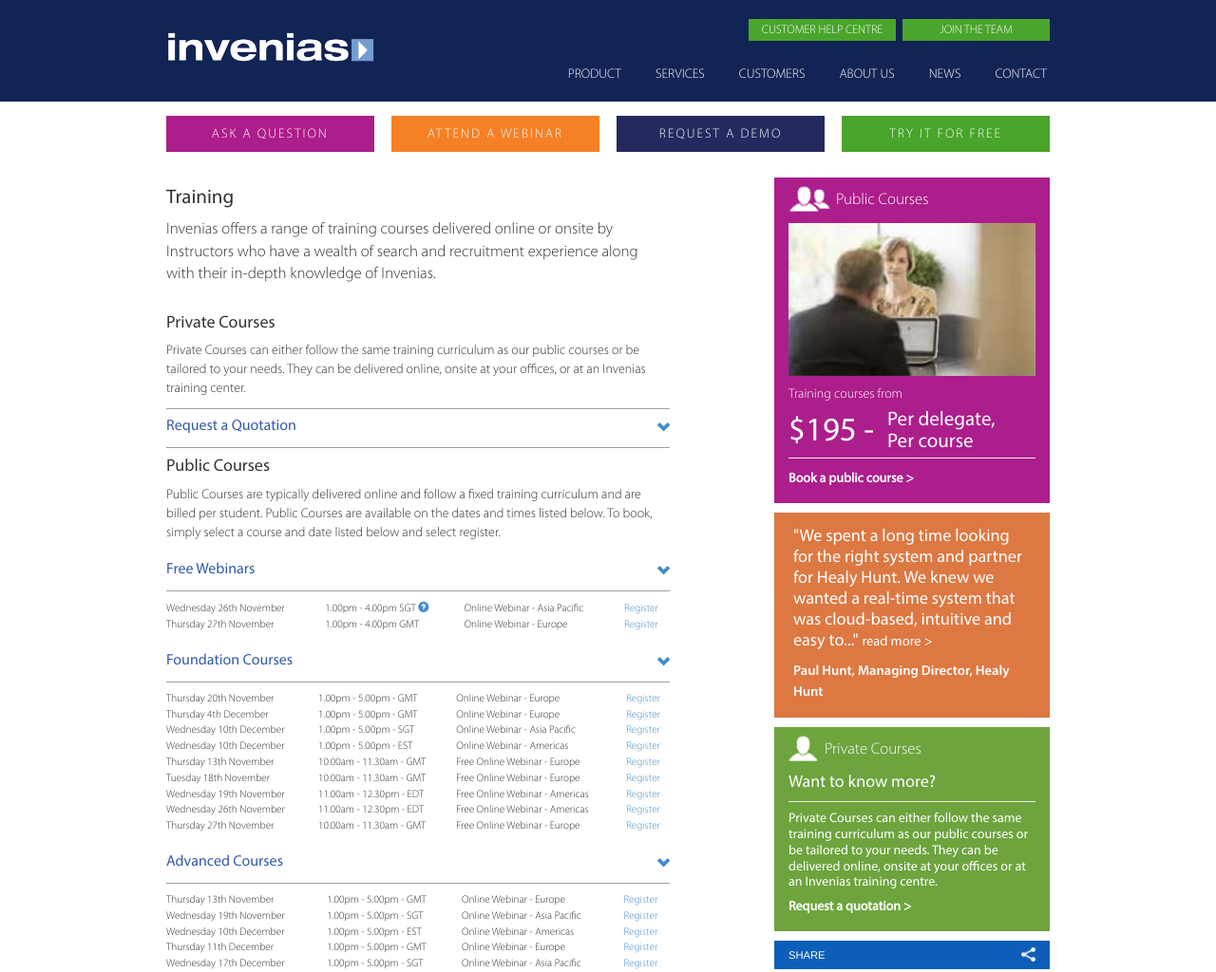
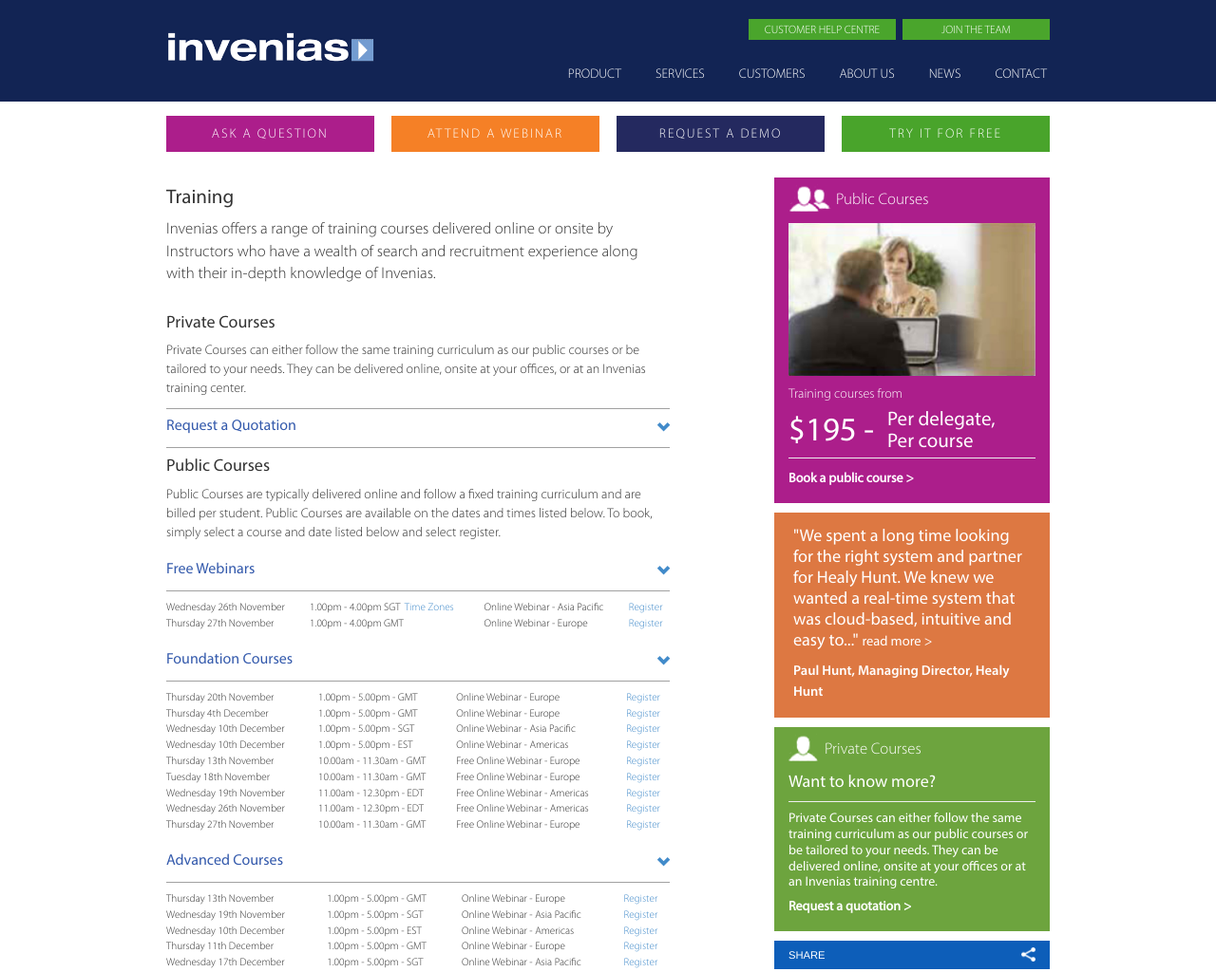
Before and after one commit to HyperLathe/invenias, a PHP site: page /training.php in a window 1280 px wide. Shown: the top 1024 px of the page at 95% size. Run offline with PHP 8.4, Linux system fonts and the light colour scheme; data that the repository does not hold is empty.

Commit message:
A few more minor layout changes in accordance with client feedback.

```diff
--- a/css/styles.css
+++ b/css/styles.css
@@ -772,7 +772,7 @@
     color: #ffffff;
     float: left;
     width: 155px;
-    font-size: 0.9em;
+    font-size: 12px;
     font-family: MyriadProLight, "Helvetica Neue", Helvetica, Arial, sans-serif;
     margin-left: 7px;
     padding: 6px 0px 4px 0px;
--- a/css/styles.less
+++ b/css/styles.less
@@ -914,7 +914,7 @@
 	  color: #ffffff;
 	  float: left;
 	  width: 155px;
-	  font-size: 0.9em;
+	  font-size: 12px;
 	  font-family: MyriadProLight, "Helvetica Neue", Helvetica, Arial, sans-serif;
 	  margin-left: 7px;
 	  padding: 6px 0px 4px 0px;
--- a/training.php
+++ b/training.php
@@ -89,7 +89,7 @@
           <tbody>
             <tr>
               <td>Wednesday 26th November</td>
-              <td>1.00pm - 4.00pm SGT <a tabindex="0" data-toggle="popover" title="Global Times" data-html="true" data-content="London: 1:00pm - 4:00pm<br>Paris: 2:00pm - 5:00pm<br>NYC: 8:00am - 11:am<br>LA: 5:00am - 8:00am<br>Sydney: 1:00am - 3:00am<br>Singapore: 11:00pm - 1:00am" data-trigger="focus"><span class="glyphicon glyphicon-question-sign" aria-hidden="true"></span></a></td>
+              <td>1.00pm - 4.00pm SGT&nbsp;&nbsp;<a tabindex="0" data-toggle="popover" title="Global Times" data-html="true" data-content="London: 1:00pm - 4:00pm<br>Paris: 2:00pm - 5:00pm<br>NYC: 8:00am - 11:am<br>LA: 5:00am - 8:00am<br>Sydney: 1:00am - 3:00am<br>Singapore: 11:00pm - 1:00am" data-trigger="focus">Time Zones</a></td>
               <td>Online Webinar - Asia Pacific</td>
               <td><a href="https://student.gototraining.com/r/1997649162466809600" target="_blank">Register</a></td>
             </tr>
```
